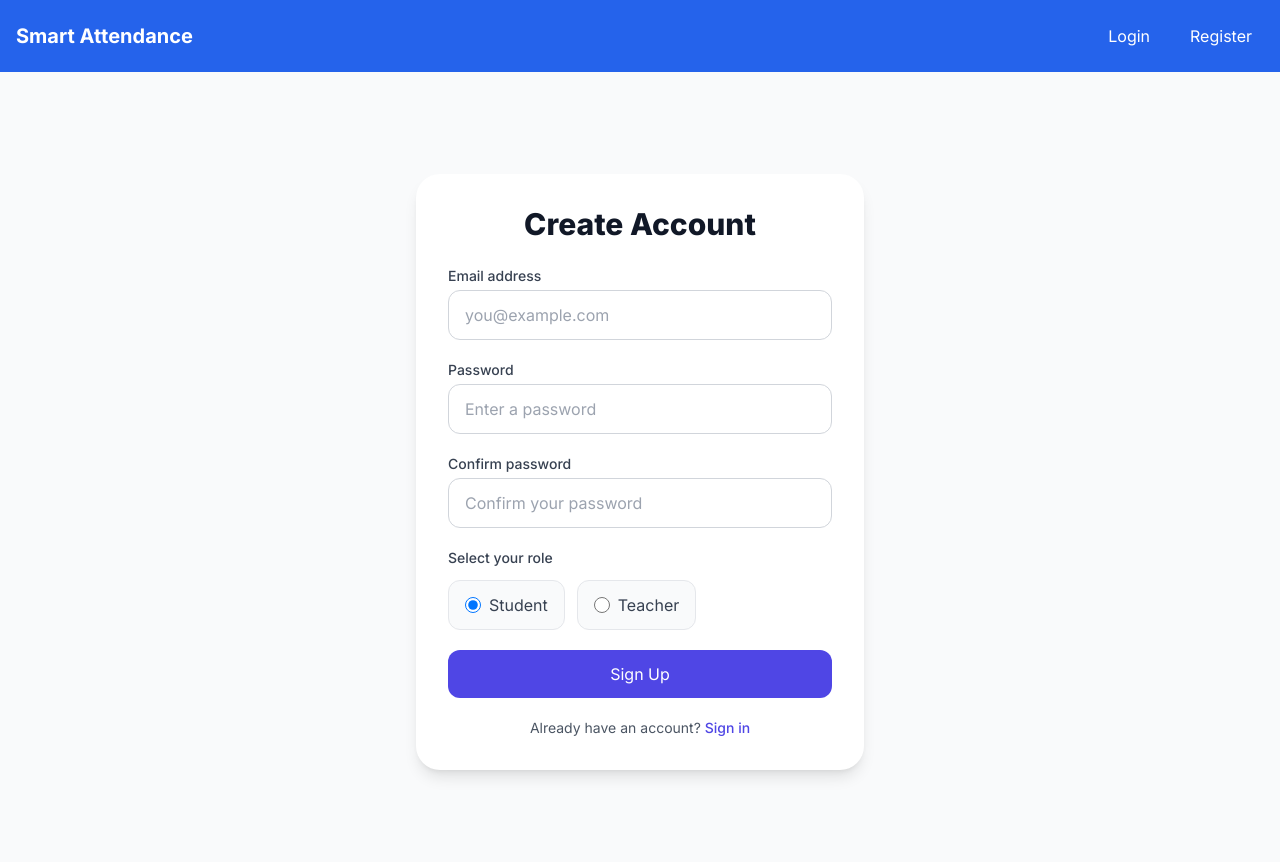
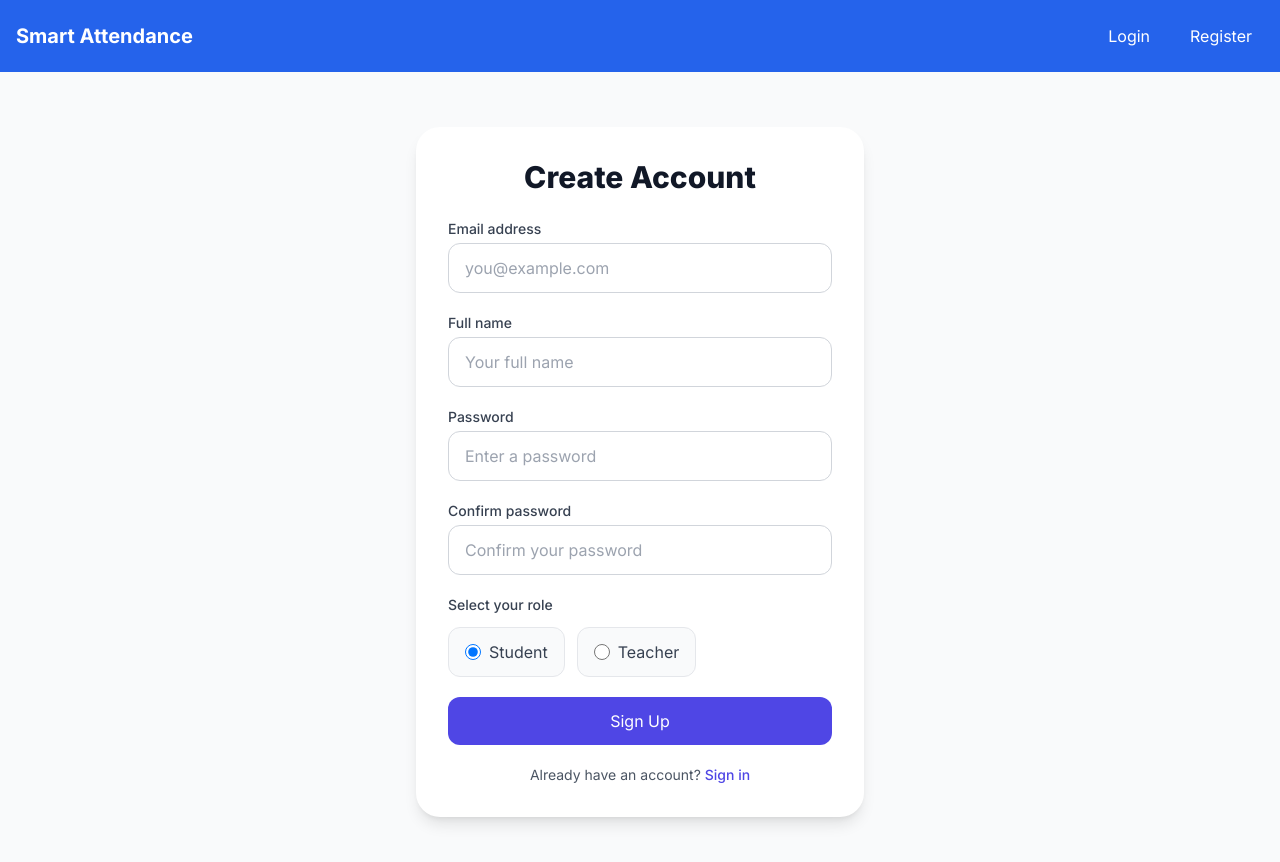
Before and after one commit to rodelinecleofas-create/smart-atttendance, a Next.js app: page /register in a window 1280 px wide. Shown: the top 862 px of the page. Built offline with nearby package versions, Linux system fonts and the light colour scheme; no server answers.

Commit message:
Link new student registration to roster for teacher attendance

```diff
--- a/src/app/register/page.js
+++ b/src/app/register/page.js
@@ -2,7 +2,7 @@
 
 import { useState } from 'react';
 import { createUserWithEmailAndPassword, sendEmailVerification } from 'firebase/auth';
-import { collection, doc, setDoc, serverTimestamp } from 'firebase/firestore';
+import { addDoc, collection, doc, setDoc, serverTimestamp } from 'firebase/firestore';
 import { auth, db } from '../../lib/firebase';
 import Link from 'next/link';
 import { useRouter } from 'next/navigation';
@@ -10,6 +10,7 @@ import { sanitizeEmail, sanitizeString } from '../../lib/sanitizer';
 
 export default function Register() {
   const [email, setEmail] = useState('');
+  const [name, setName] = useState('');
   const [password, setPassword] = useState('');
   const [confirmPassword, setConfirmPassword] = useState('');
   const [role, setRole] = useState('student');
@@ -23,6 +24,11 @@ export default function Register() {
     setError('');
     setMessage('');
 
+    if (role === 'student' && !name.trim()) {
+      setError('Please enter your full name.');
+      return;
+    }
+
     if (password !== confirmPassword) {
       setError('Passwords do not match.');
       return;
@@ -32,6 +38,7 @@ export default function Register() {
 
     try {
       const sanitizedEmail = sanitizeEmail(email);
+      const sanitizedName = sanitizeString(name);
       const sanitizedRole = sanitizeString(role);
 
       const userCredential = await createUserWithEmailAndPassword(auth, sanitizedEmail, password);
@@ -39,9 +46,20 @@ export default function Register() {
 
       await setDoc(doc(db, 'users', user.uid), {
         email: sanitizedEmail,
+        name: sanitizedName,
         role: sanitizedRole,
         createdAt: serverTimestamp(),
       });
+
+      if (sanitizedRole === 'student') {
+        await addDoc(collection(db, 'students'), {
+          userId: user.uid,
+          studentId: user.uid,
+          name: sanitizedName || sanitizedEmail.split('@')[0],
+          email: sanitizedEmail,
+          createdAt: serverTimestamp(),
+        });
+      }
 
       await sendEmailVerification(user);
       setMessage('Account created. Verification email sent.');
@@ -70,6 +88,21 @@ export default function Register() {
               required
               className="mt-1 block w-full rounded-xl border border-gray-300 px-4 py-3 focus:border-indigo-500 focus:outline-none focus:ring-indigo-500"
               placeholder="you@example.com"
+            />
+          </div>
+
+          <div>
+            <label htmlFor="name" className="block text-sm font-medium text-gray-700">
+              Full name
+            </label>
+            <input
+              id="name"
+              type="text"
+              value={name}
+              onChange={(e) => setName(e.target.value)}
+              required
+              className="mt-1 block w-full rounded-xl border border-gray-300 px-4 py-3 focus:border-indigo-500 focus:outline-none focus:ring-indigo-500"
+              placeholder="Your full name"
             />
           </div>
 
```
